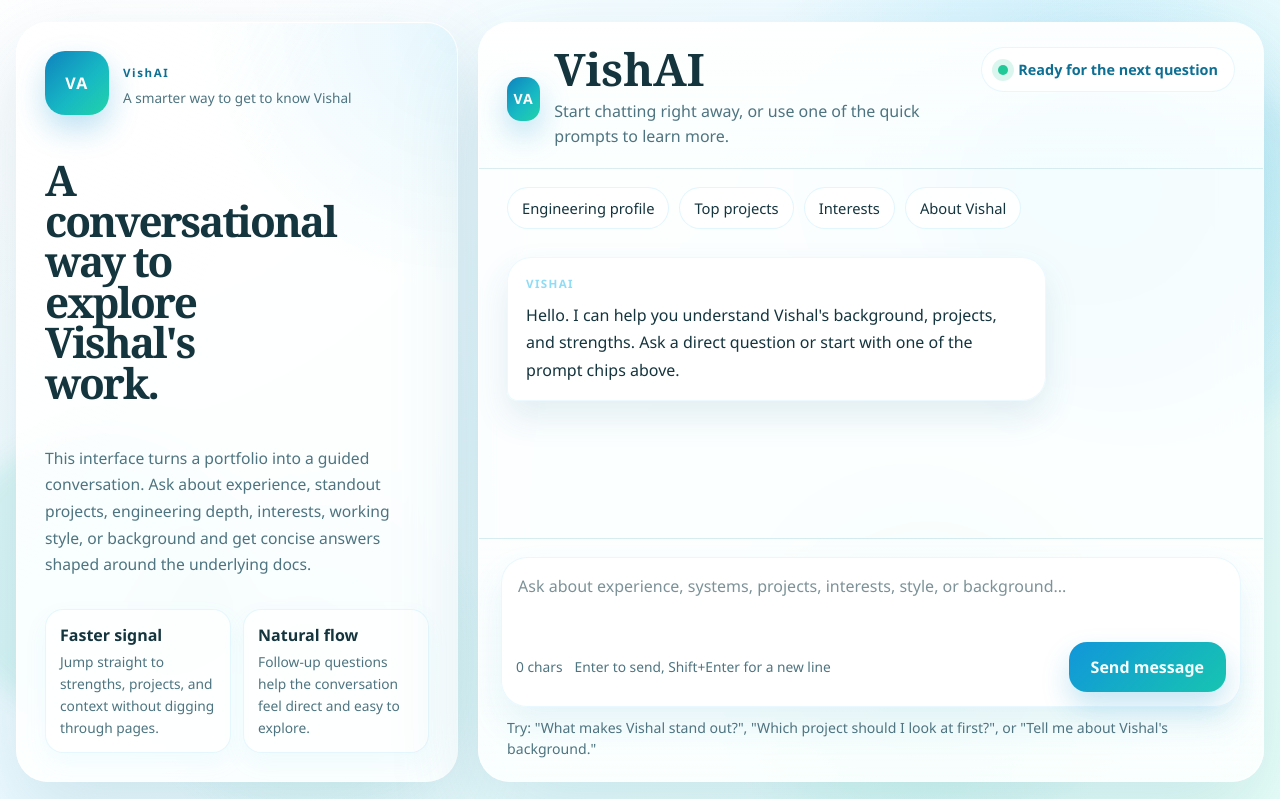
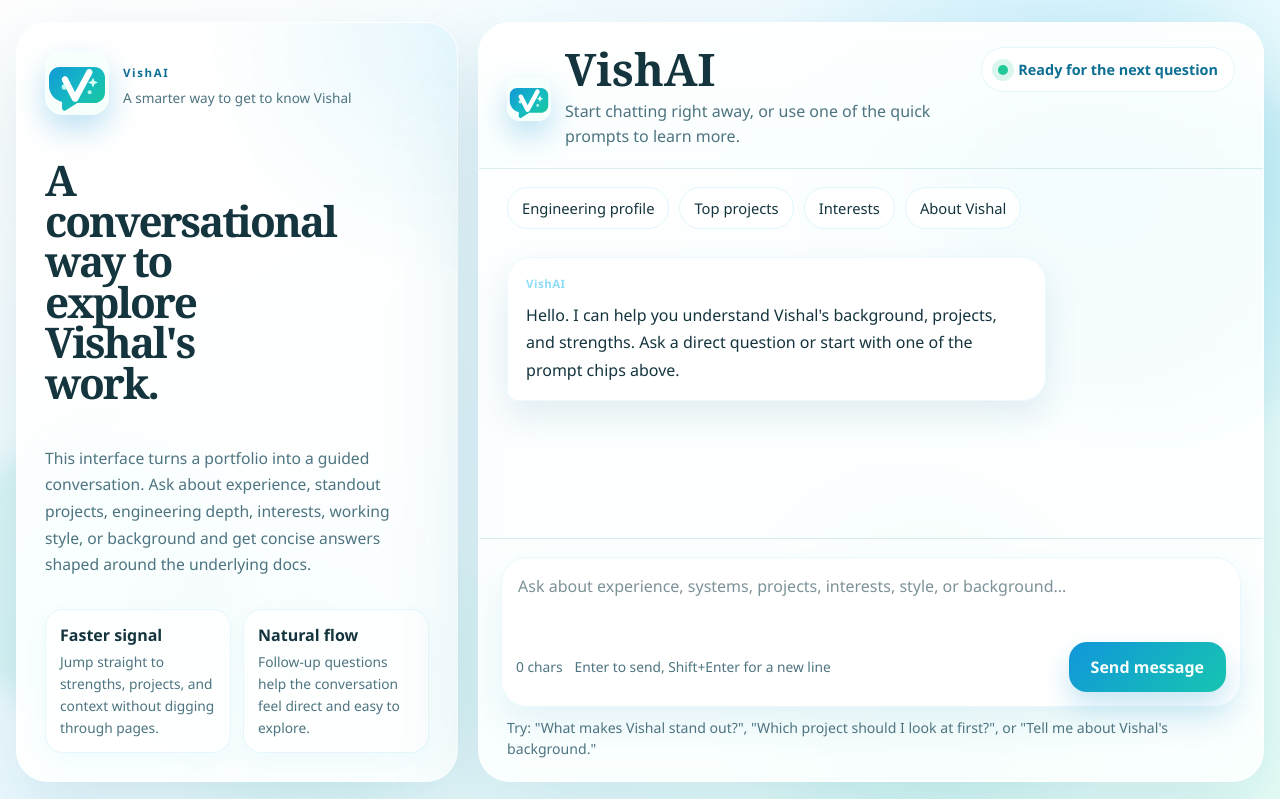
Before and after one commit to Vtestcode/VishAI, a FastAPI app: page / in a window 1280 px wide. Shown: the top 799 px of the page. Run offline with FastAPI, Linux system fonts and the light colour scheme.

Commit message:
Add VishAI logo and favicon

```diff
--- a/static/styles.css
+++ b/static/styles.css
@@ -157,27 +157,22 @@
 
 .brand-mark,
 .mini-brand-mark {
-  display: inline-flex;
-  align-items: center;
-  justify-content: center;
-  color: #fff;
-  background: linear-gradient(135deg, #0f82be, #17b8c4 56%, #21d4a8);
+  display: block;
+  object-fit: contain;
   box-shadow: 0 14px 30px rgba(19, 149, 211, 0.28);
-  font-weight: 800;
-  letter-spacing: 0.08em;
+  flex: 0 0 auto;
 }
 
 .brand-mark {
   width: 64px;
   height: 64px;
-  border-radius: 20px;
+  border-radius: 18px;
 }
 
 .mini-brand-mark {
   width: 44px;
   height: 44px;
-  border-radius: 14px;
-  font-size: 0.88rem;
+  border-radius: 13px;
 }
 
 .eyebrow {
@@ -429,6 +424,8 @@
 .message.bot::before {
   content: "VishAI";
   color: var(--sky);
+  text-transform: none;
+  letter-spacing: 0.04em;
 }
 
 .message p {
--- a/templates/index.html
+++ b/templates/index.html
@@ -4,7 +4,8 @@
   <meta charset="UTF-8" />
   <meta name="viewport" content="width=device-width, initial-scale=1.0" />
   <title>VishAI</title>
-  <link rel="stylesheet" href="{{ request.url_for('static', path='styles.css') }}?v=20260407-stream" />
+  <link rel="icon" href="{{ request.url_for('static', path='vishai-logo.svg') }}" type="image/svg+xml" />
+  <link rel="stylesheet" href="{{ request.url_for('static', path='styles.css') }}?v=20260407-namecase" />
 </head>
 <body>
   <main class="page-shell">
@@ -16,7 +17,7 @@
       <section class="hero-chat-grid">
         <article class="story-panel glass-panel">
           <div class="brand-lockup">
-            <div class="brand-mark" aria-hidden="true">VA</div>
+            <img class="brand-mark" src="{{ request.url_for('static', path='vishai-logo.svg') }}" alt="" aria-hidden="true" />
             <div>
               <div class="eyebrow">VishAI</div>
               <div class="brand-subtitle">A smarter way to get to know Vishal</div>
@@ -50,7 +51,7 @@
         >
           <div class="chat-topbar">
             <div class="mini-brand">
-              <span class="mini-brand-mark">VA</span>
+              <img class="mini-brand-mark" src="{{ request.url_for('static', path='vishai-logo.svg') }}" alt="" aria-hidden="true" />
               <div>
                 <h1>VishAI</h1>
                 <p>Start chatting right away, or use one of the quick prompts to learn more.</p>
--- a/templates/widget.html
+++ b/templates/widget.html
@@ -4,7 +4,8 @@
   <meta charset="UTF-8" />
   <meta name="viewport" content="width=device-width, initial-scale=1.0" />
   <title>VishAI</title>
-  <link rel="stylesheet" href="{{ request.url_for('static', path='styles.css') }}?v=20260407-stream" />
+  <link rel="icon" href="{{ request.url_for('static', path='vishai-logo.svg') }}" type="image/svg+xml" />
+  <link rel="stylesheet" href="{{ request.url_for('static', path='styles.css') }}?v=20260407-namecase" />
   <style>
     html, body {
       height: 100%;
@@ -22,7 +23,7 @@
   >
     <div class="widget-topbar">
       <div class="mini-brand">
-        <span class="mini-brand-mark">VA</span>
+        <img class="mini-brand-mark" src="{{ request.url_for('static', path='vishai-logo.svg') }}" alt="" aria-hidden="true" />
         <div>
           <h1>VishAI</h1>
           <p>A smarter way to know more about Vishal</p>
```
Also changed, not shown: static/vishai-logo.svg (added).
